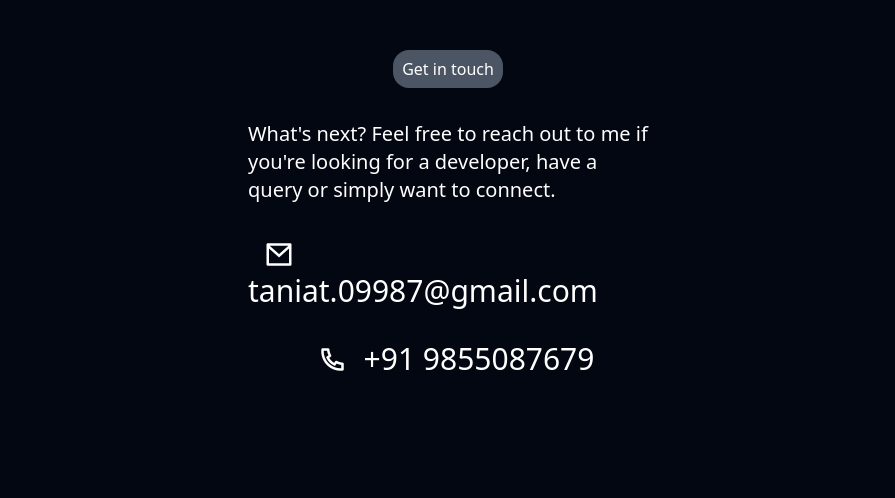
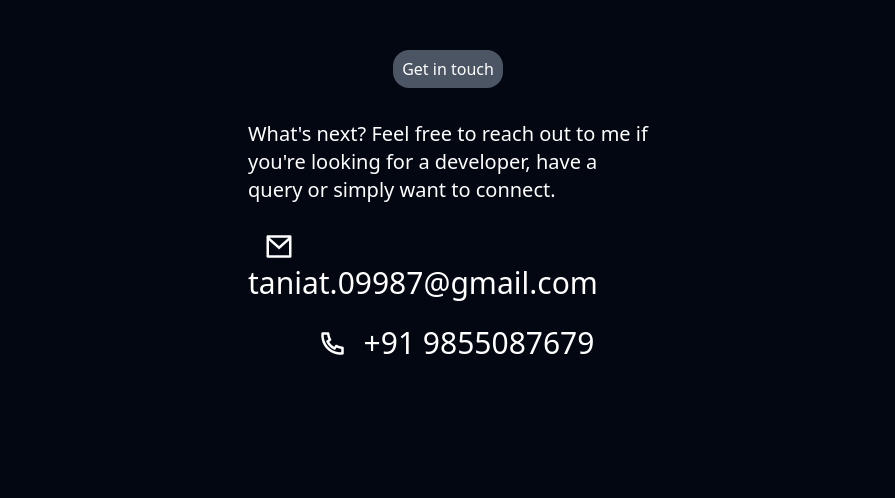
Before and after one commit to taniakk/portfolio, a plain HTML site: page index.html in a window 1280 px wide. Shown: the part 4625-5123 px from the top of the page, without its empty margins (192-1087 px from the left). Drawn offline with nearby package versions, Linux system fonts and the light colour scheme.

Commit message:
do some changes some

```diff
--- a/index.html
+++ b/index.html
@@ -309,8 +309,8 @@ The project showcases the integration of React.js for the frontend, Node.js & Ex
     <div class="h-auto lg:h-[50vh] w-full lg:w-[35%] flex flex-col items-center text-wrap px-6">
         <p class="text-xl">What's next? Feel free to reach out to me if you're looking for a developer,
             have a query or simply want to connect.</p>
-            <h1 class=" py-8 text-2xl lg:text-3xl"><a href="mailto:taniat.09987@gmail.com"><i class="ri-mail-line px-4"></i> taniat.09987@gmail.com</a> </h1>
-            <h1 class="text-2xl lg:text-3xl"><a href="tel:+919855087679"><i class="ri-phone-line px-4"></i>+91 9855087679</a>  </h1>
+            <h1 class=" py-6 text-[20px] lg:text-3xl"><a href="mailto:taniat.09987@gmail.com"><i class="ri-mail-line px-4"></i> taniat.09987@gmail.com</a> </h1>
+            <h1 class="text-[20px] lg:text-3xl"><a href="tel:+919855087679"><i class="ri-phone-line px-4"></i>+91 9855087679</a>  </h1>
             <!-- <h2 class="py-4">You may also fine me on these platforms!</h2>
             <h2 class=" w-[400px] flex justify-center gap-2  text-2xl"><i class="ri-snapchat-line"></i> <i class="ri-instagram-line"></i></h2> -->
     </div>
```
